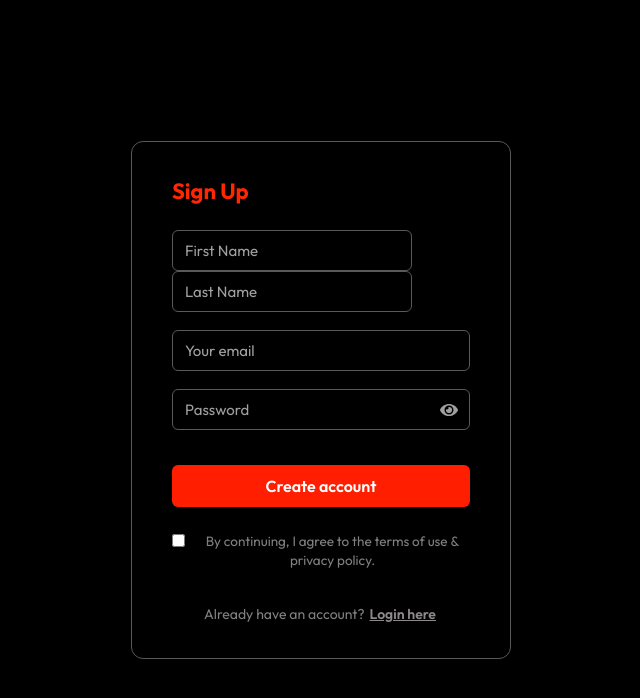
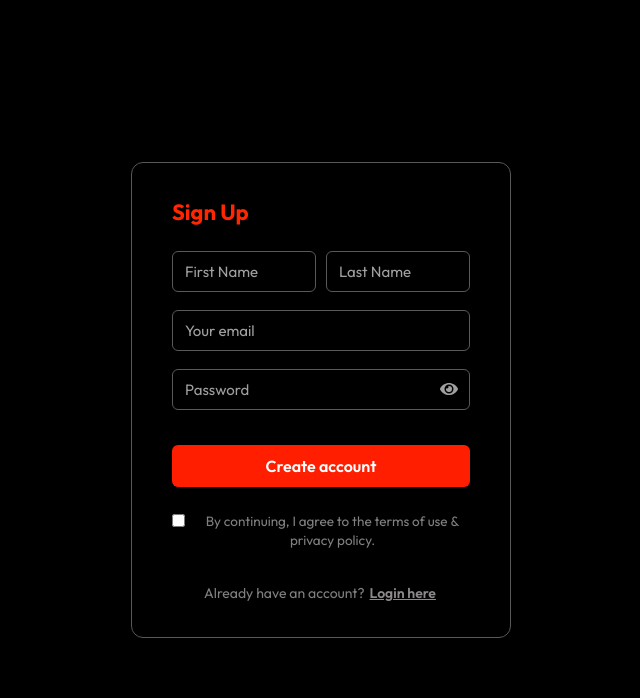
Before and after one commit to hasibahmeds/food-delivery-web, a React (Vite) app in the folder admin/: page /signup in a window 1280 px wide. Shown: the top 698 px of the page, without its empty margins (319-959 px from the left). Built offline with nearby package versions, Linux system fonts and the light colour scheme; no server answers; a web font is replaced by a local one.

Commit message:
Update LoginPopup.css

```diff
--- a/admin/src/components/LoginPopup/LoginPopup.css
+++ b/admin/src/components/LoginPopup/LoginPopup.css
@@ -105,6 +105,15 @@
   display: flex;
   flex-direction: column;
   gap: 18px;
+}
+
+.login-popup-multi-inputs {
+  display: flex;
+  gap: 10px;
+}
+
+.login-popup-multi-inputs input {
+  width: 100%;
 }
 
 .login-popup-inputs input {
```
